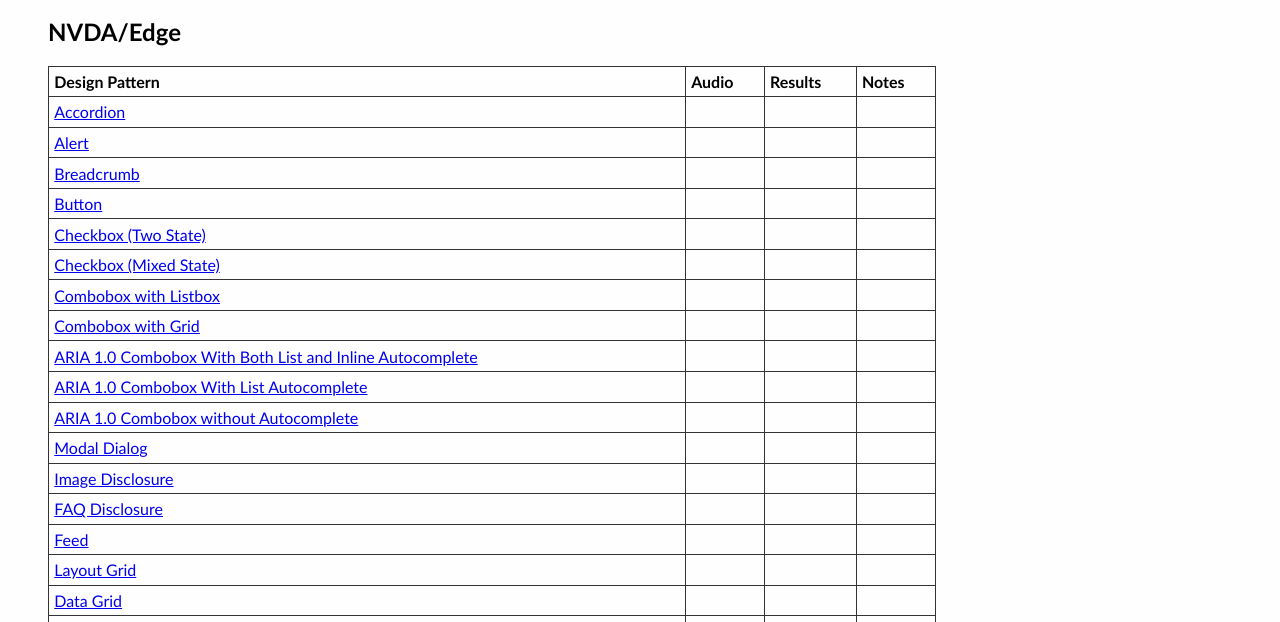
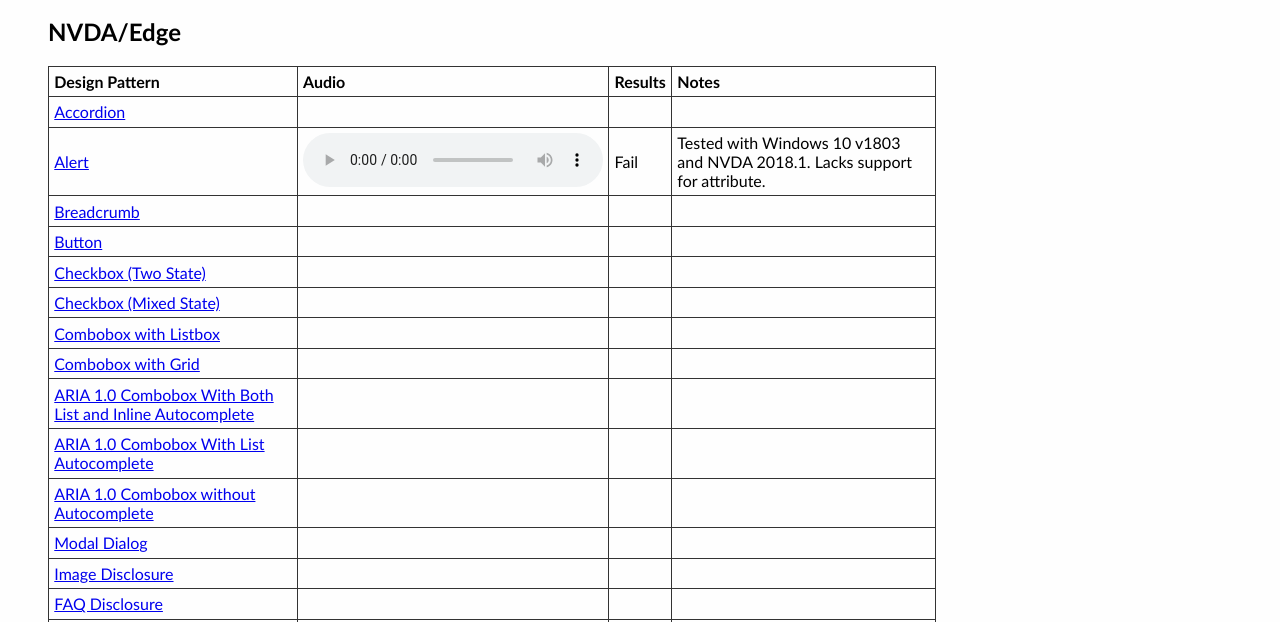
Before and after one commit to NataliePatriceTucker/ATTestRepo, a plain HTML site: page hostingstart.html in a window 1280 px wide. Shown: the part 158-780 px from the top of the page. Drawn offline with Linux system fonts and the light colour scheme.

Commit message:
adding first audio link for content.

```diff
--- a/hostingstart.html
+++ b/hostingstart.html
@@ -35,9 +35,9 @@
     </tr>
     <tr>
         <td><a href="https://www.w3.org/TR/wai-aria-practices/examples/alert/index.html">Alert</a></td>
-        <td></td>
-        <td></td>
-        <td></td>
+        <td> <audio src="audio/alert-nve.mp3" controls </audio> </td>
+        <td> Fail</td>
+        <td>Tested with Windows 10 v1803 and NVDA 2018.1. Lacks support for attribute. </td>
     </tr>
     <tr>
         <td><a href="https://www.w3.org/TR/wai-aria-practices/examples/breadcrumb/index.html">Breadcrumb</a></td>
```
